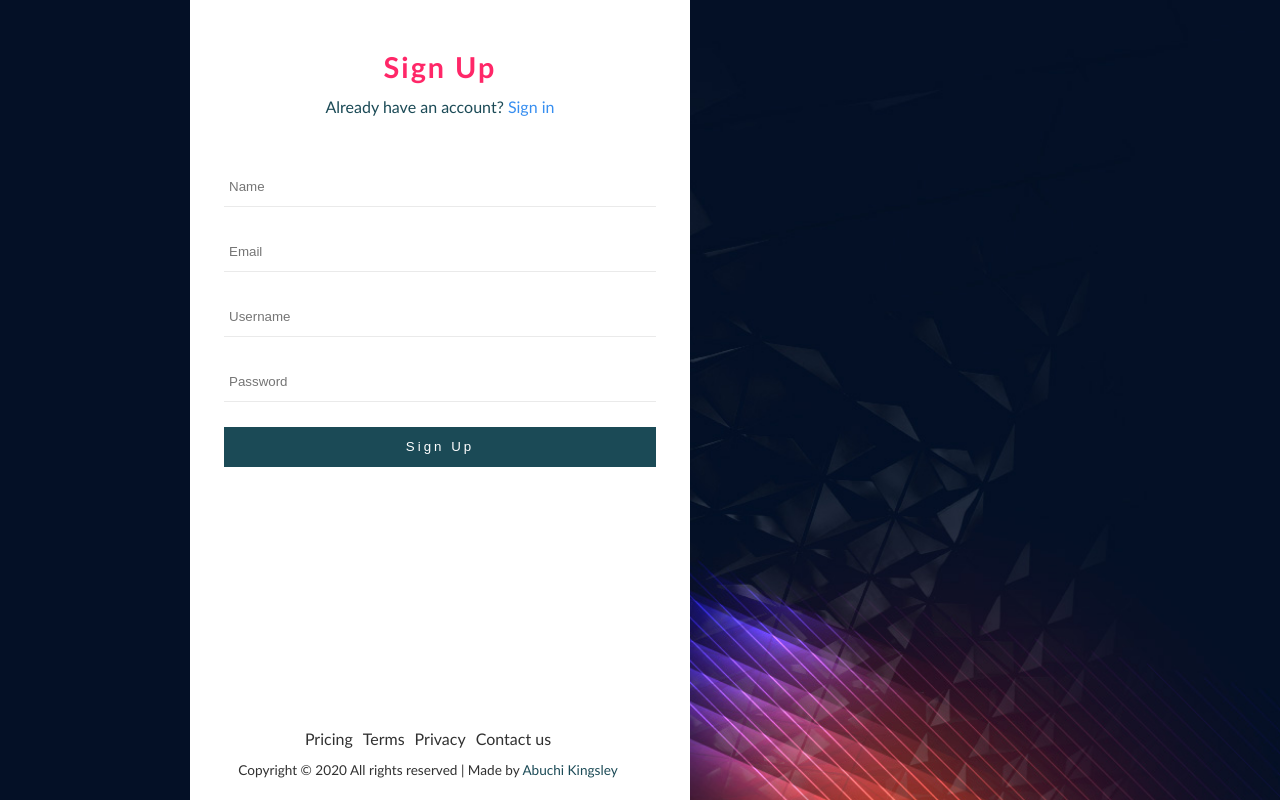
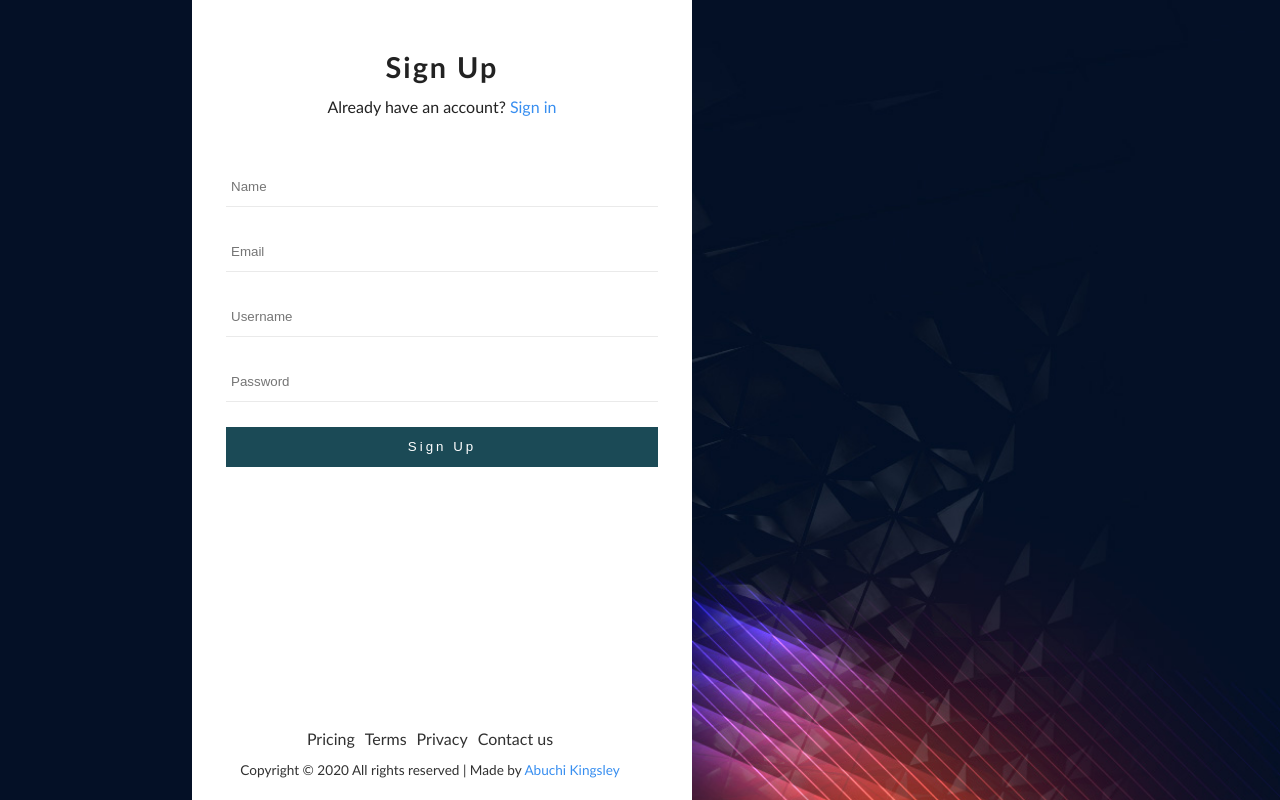
Before and after one commit to AbuchiKings/tech-Events, a React (Create React App) app: page /auth/sign-up in a window 1280 px wide. Built offline with nearby package versions, Linux system fonts and the light colour scheme.

Commit message:
Added child routes in AuthPage

```diff
--- a/package.json
+++ b/package.json
@@ -7,6 +7,7 @@
     "@testing-library/react": "^9.4.0",
     "@testing-library/user-event": "^7.2.1",
     "react": "^16.12.0",
+    "react-addons-css-transition-group": "^15.6.2",
     "react-dom": "^16.12.0",
     "react-icons": "^3.9.0",
     "react-router-dom": "^5.1.2",
--- a/src/App.css
+++ b/src/App.css
@@ -59,11 +59,11 @@ h6 {
 
 a {
   text-decoration: none;
-  color: rgb(55, 142, 240);
+  color: white;
 }
-a:hover{
+
+a:hover {
   text-decoration: underline;
-
 }
 
 .btn-primary {
@@ -90,6 +90,7 @@ header {
   color: var(--mainWhite);
   background-color: #6f7287;
   background: linear-gradient(to bottom, #6f7287c4, #6f72873b), url(./images/bgc6.jpg);
+  background-attachment: fixed;
   min-height: 100vh;
   background-size: cover;
   text-align: center;
@@ -163,6 +164,14 @@ header .nav-logo {
   font-size: 2em;
 }
 
+header .nav-logo a {
+  color: white;
+}
+
+header .nav-logo a:hover {
+  text-decoration: none;
+}
+
 header ul .nav-links {
   display: inline-block;
   padding: 5px 10px;
@@ -180,16 +189,15 @@ li.nav-links:nth-of-type(4) {
   margin-right: 3em;
 }
 
-header ul .nav-links a{
+header ul .nav-links a {
   color: white;
 }
 
-header ul .nav-links a:hover{
+header ul .nav-links a:hover {
   text-decoration: underline;
 }
 
-header .nav-links
-.active{
+header .nav-links .active {
   color: var(--roseRed)
 }
 
@@ -295,6 +303,11 @@ header .catchPhrase {
   font-size: 1.4em;
 }
 
+.offers-text a {
+  text-decoration: none;
+  color: rgb(55, 142, 240);
+}
+
 .offers-text a:hover {
   text-decoration: underline;
 }
@@ -305,11 +318,11 @@ header .catchPhrase {
   margin: auto 0;
   background: url(./images/bgc3.jpg);
   background-size: cover;
+  background-attachment: fixed;
   min-height: 100vh;
   overflow-x: hidden;
-  padding: 0 30px;
   width: 100%;
-  color: var(--charcoal)
+  color: var(--mainBlack);
 }
 
 div.form-wrapper {
@@ -319,7 +332,7 @@ div.form-wrapper {
   background-color: #fff;
   padding: 10px;
   margin-right: auto;
-  margin-left: 10em;
+  margin-left: 12em;
   display: flex;
   flex-direction: column;
   justify-content: space-between;
@@ -329,12 +342,19 @@ div.form-wrapper {
 div.form-section>h1, div.form-section>p {
   text-align: center;
 }
+div.form-wrapper a {
+  text-decoration: none;
+  color: rgb(55, 142, 240);
+}
+
+div.form-section> p a:hover{
+  text-decoration: underline;
+}
 
 div.form-section>h1 {
   margin-top: 1.5em;
   font-size: 1.8em;
   letter-spacing: 2px;
-  color: var(--roseRed)
 }
 
 .form-footer {
@@ -361,6 +381,7 @@ small.copyright {
   font-size: 0.85em;
   text-align: center;
   padding-bottom: 0.7em;
+  font-family: Candara, Calibri, Segoe, "Segoe UI", Optima, Arial, sans-serif;
 }
 
 small a {
@@ -368,11 +389,17 @@ small a {
 }
 
 small a:hover {
-  color: var(--serenity);
   text-decoration: underline;
 }
 
+@media(max-width: 768px){
+  div.form-wrapper{
+    margin: 0 auto;
+  }
+}
 /*AuthPage Login**/
+
+
 
 div.login-center {
   margin-top: 3em;
@@ -401,6 +428,7 @@ div.login-center {
 .input-grp input:hover {
   border-bottom-color: rgb(200, 200, 200);
 }
+
 .input-grp input:focus {
   outline: none;
   box-shadow: rgb(55, 142, 240) 0px 1px 0px;
@@ -416,7 +444,7 @@ div.login-center {
 }
 
 .login-btn:hover {
-  color: black;
+  color: var(--mainBlack);
 }
 
 /* Footer**/
@@ -424,7 +452,7 @@ div.login-center {
 footer {
   background-color: var(--charcoal);
   padding: 8em 0;
-  font-family: Candara, Calibri, Segoe, "Segoe UI", Optima, Arial, sans-serif;
+  font-family: 'Gill Sans', 'Gill Sans MT', Calibri, 'Trebuchet MS', sans-serif
 }
 
 footer .flex-container {
--- a/src/components/Header.js
+++ b/src/components/Header.js
@@ -1,5 +1,7 @@
 import React, { Component } from 'react'
- import { NavLink } from 'react-router-dom';
+import { NavLink } from 'react-router-dom';
+import { FaAlignJustify } from 'react-icons/fa';
+
 
 class Header extends Component {
     state = {
@@ -44,6 +46,10 @@ class Header extends Component {
                                 this.state.dispElements ? "nav-logo logo" : "logo"}>
                                 <NavLink exact to="/">tech<span className="roseRed">Events</span></NavLink>
                             </p>
+                            <button>
+                                <FaAlignJustify />
+                            </button>
+
                         </div>
 
                         <ul>
--- a/src/pages/AuthPage.js
+++ b/src/pages/AuthPage.js
@@ -2,6 +2,7 @@ import React from 'react';
 import Login from './../components/Login';
 import { Link, Switch, Route, Redirect } from 'react-router-dom';
 import SignUp from './../components/SignUp';
+import ReactCSSTransitionGroup from 'react-addons-css-transition-group';
 
 function AuthPage(props) {
     console.log(props.location.pathname)
@@ -47,6 +48,7 @@ function AuthPage(props) {
                         </small>
                     </p>
                 </div>
+
             </div>
         </main>
     );
```
Also changed, not shown: 1 other file (tests, documents, lock files or other folders).
